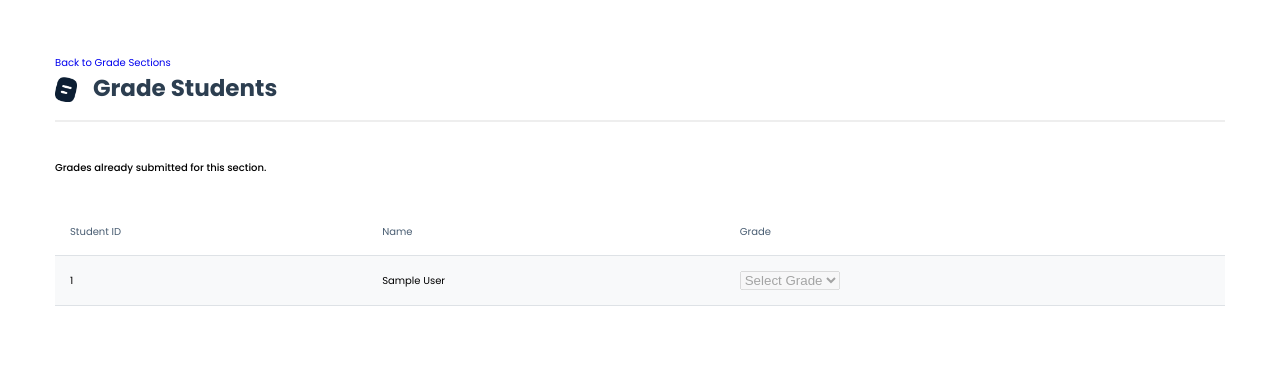
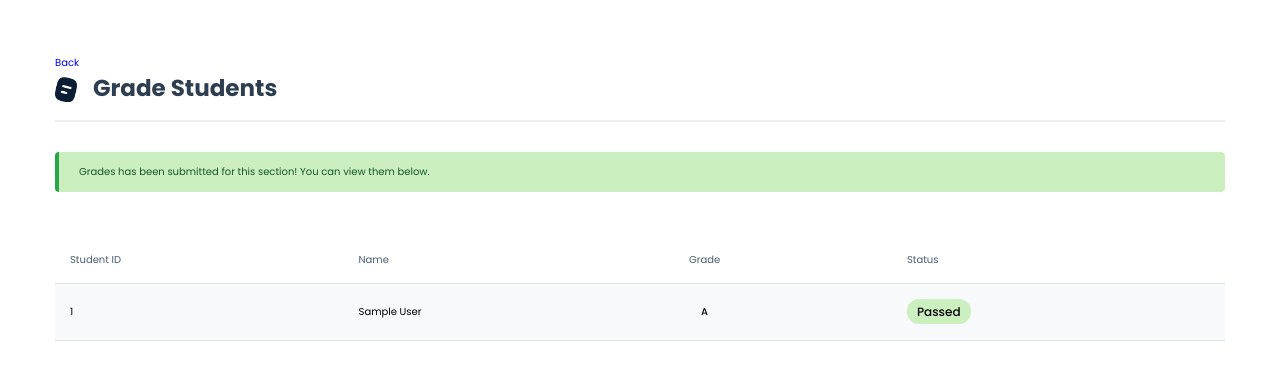
Before and after one commit to 0yousif/SSB-Clone, a Django app: page /faculty/grading/1/ in a window 1280 px wide. Shown: the part 64-444 px from the top of the page. Run offline with Django 5.2, Linux system fonts and the light colour scheme; a user stored in the database is signed in; tables that the repository leaves empty hold one stand-in row (values such as "Sample post").

Commit message:
fixed attendance and grade views to dsplay submitted data

```diff
--- a/SSB/adminstrator/models.py
+++ b/SSB/adminstrator/models.py
@@ -161,8 +161,7 @@ class Section(models.Model):
     course = models.ForeignKey(Course, on_delete=models.CASCADE, null=False)
     tutor = models.ForeignKey(User, on_delete=models.PROTECT, null=False)
     schedule_type = models.CharField(choices=SCHEDULE_TYPES, null=False)
-    semester = models.IntegerField(
-        validators=[MaxValueValidator(10),MinValueValidator(1)], null=False)
+    semester = models.ForeignKey(Semester, on_delete=models.SET_NULL, null=True)
 
     def get_absolute_url(self):
         return reverse('section_detail', kwargs={'pk': self.crn})
--- a/SSB/faculty/templates/faculty/grade_students.html
+++ b/SSB/faculty/templates/faculty/grade_students.html
@@ -36,10 +36,7 @@
       min-width: 100px;
     margin-left: 2rem;
     font-size: 11px;
-
   }
-
-
 
   .message-button-row {
       display: flex;
@@ -67,12 +64,11 @@
       white-space: nowrap;
       margin: 0;
   }
-
 </style>
 
 <div class="tutor-sections-body">
 <div class="tutor-sections-page">
-  <a href="{% url 'grade_sections' %}">Back to Grade Sections</a>
+  <a href="{% url 'grade_sections' %}">Back</a>
 
   <h1 class="section-header poppins-medium">
     <img class="icon" src="{% static 'icons/registration1.png' %}" alt="" />
@@ -80,54 +76,77 @@
   </h1>
 
   {% if grades_submitted %}
-<div class="message-button-row">
-<div class="submitted">Grades already submitted for this section.</div>
-  {% else %}
-<div class="submitted"></div>
+  <div class="success-message">
+    Grades has been submitted for this section! You can view them below.
+  </div>
   {% endif %}
 
   {% if students %}
   <form method="post">
     {% csrf_token %}
-   {% if not grades_submitted %}
-  <button type="submit" class="submit_attendance">Submit</button>
+
+    <div class="message-button-row">
+      {% if grades_submitted %}
+        <div></div>
+      {% else %}
+        <div class="submitted"></div>
+        <button type="submit" class="submit_attendance">Submit Grades</button>
       {% endif %}
     </div>
+
     <table class="sections-table">
       <thead>
         <tr>
           <th>Student ID</th>
           <th>Name</th>
           <th class="grade-column">Grade</th>
+          {% if grades_submitted %}
+          <th>Status</th>
+          {% endif %}
         </tr>
       </thead>
       <tbody>
-      {% for student in students %}
+        {% for item in student_grades %}
         <tr>
-        <td>{{ student.student.profile.academic_number }}</td>
+          <td>{{ item.student.student.profile.academic_number }}</td>
           <td>
-          {{ student.student.profile.first_name }}
-          {{student.student.profile.last_name }}
+            {{ item.student.student.profile.first_name }}
+            {{ item.student.student.profile.last_name }}
           </td>
           <td class="grade-column">
-          <select name="grade_{{ student.registration }}" {% if grades_submitted %}disabled{% endif%}>
+            {% if grades_submitted and item.grade %}
+              <span class="grade-display grade-{{ item.grade }}">{{ item.grade }}</span>
+            {% else %}
+              <select name="grade_{{ item.student.registration }}" {% if grades_submitted %}disabled{% endif %}>
                 <option value="">Select Grade</option>
-            <option value="A">A</option>
-            <option value="B">B</option>
-            <option value="C">C</option>
-            <option value="D">D</option>
-            <option value="F">F (Fail)</option>
+                <option value="A" {% if item.grade == 'A' %}selected{% endif %}>A</option>
+                <option value="B" {% if item.grade == 'B' %}selected{% endif %}>B</option>
+                <option value="C" {% if item.grade == 'C' %}selected{% endif %}>C</option>
+                <option value="D" {% if item.grade == 'D' %}selected{% endif %}>D</option>
+                <option value="F" {% if item.grade == 'F' %}selected{% endif %}>F</option>
               </select>
+            {% endif %}
           </td>
+          {% if grades_submitted %}
+          <td>
+            {% if item.grade %}
+              {% if item.grade == 'F' %}
+                <span class="status-badge status-failed">Failed</span>
+              {% else %}
+                <span class="status-badge status-passed">Passed</span>
+              {% endif %}
+            {% endif %}
+          </td>
+          {% endif %}
         </tr>
         {% endfor %}
       </tbody>
     </table>
-
-
   </form>
   {% else %}
   <p>No students found in this section.</p>
   {% endif %}
+</div>
+</div>
 
 {% endblock %}
--- a/SSB/faculty/views.py
+++ b/SSB/faculty/views.py
@@ -40,6 +40,9 @@ def student_detail(request, student_id):
     student = Profile.objects.get(student_detail_id=student_id, user_type='student')
     return render(request, 'student_profile.html', {'profile': student})
 
+
+
+
 @login_required
 def take_attendance(request):
     sections = Section.objects.filter(tutor=request.user)
@@ -47,6 +50,7 @@ def take_attendance(request):
     selected_section = None
     students = []
     attendance_submitted = False
+    student_attendance = []
 
     if request.method == 'POST':
         section_id = request.POST.get('section')
@@ -72,14 +76,24 @@ def take_attendance(request):
                         )
                     attendance_submitted = True
 
+                for student in students:
+                        attendance = Attendance.objects.get(
+                            date=today,
+                            registration=student
+                        )
+                        student_attendance.append({
+                            'student': student,
+                            'status': attendance.status
+                        })
+
     return render(request, 'faculty/attendance.html', {
         'sections': sections,
         'students': students,
         'today': today,
         'selected_section': selected_section,
-        'attendance_submitted': attendance_submitted
+        'attendance_submitted': attendance_submitted,
+        'student_attendance': student_attendance
     })
-
 
 @login_required
 def tutor_sections(request):
@@ -101,7 +115,6 @@ def section_students(request, crn):
 
     return render(request, 'faculty/section_students.html', {'section': section,
         'students': students,})
-
 
 
 @login_required
@@ -134,11 +147,25 @@ def grade_students(request, crn):
 
         grades_submitted = True
 
+    student_grades = []
+    for student in students:
+        grade = Grades.objects.get(registration_id=student)
+        student_grades.append({
+            'student': student,
+            'grade': grade.grade
+        })
+
+
     return render(request, 'faculty/grade_students.html', {
         'section': section,
         'students': students,
         'grades_submitted': grades_submitted,
+        'student_grades': student_grades
     })
+
+
+
+
 
 @login_required
 def grade_sections(request):
--- a/SSB/student/static/css/style.css
+++ b/SSB/student/static/css/style.css
@@ -1183,3 +1183,33 @@ body.home-page h1 {
       margin: 8px 0;
       line-height: 1.4;
     }
+
+
+      .grade-display {
+      padding: 5px 12px;
+      border-radius: 20px;
+      font-weight: 500;
+      display: inline-block;
+      text-align: center;
+      min-width: 30px;
+  }
+
+  .grades { background-color: #d4edda; color: #155724; }
+  .status-badge {
+      padding: 4px 10px;
+      border-radius: 12px;
+      font-size: 12px;
+      font-weight: 500;
+  }
+
+  .status-passed { background-color: #CCEFBF; color: black; }
+  .status-failed { background-color: #FDE1AC; color: black; }
+
+  .success-message {
+      background-color: #CCEFBF;
+      color: #155724;
+      padding: 12px 20px;
+      border-radius: 4px;
+      margin-bottom: 20px;
+      border-left: 4px solid #28a745;
+  }
```
Also changed, not shown: SSB/faculty/templates/faculty/attendance.html (+43 -21 lines). Lines whose indentation alone changed are shown as unchanged.
